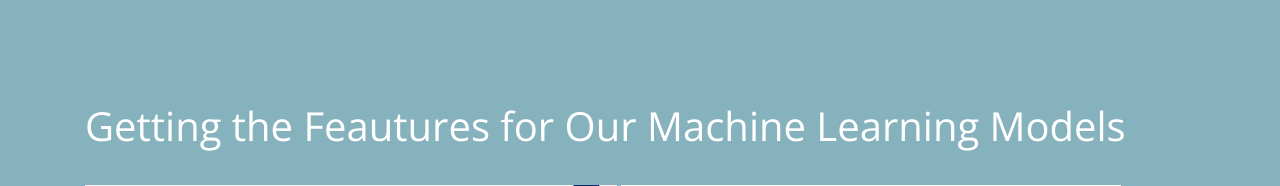
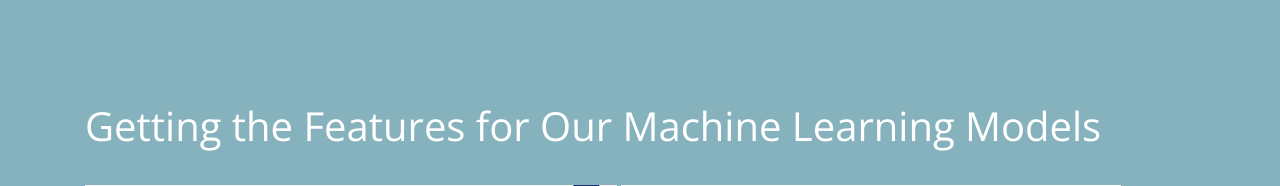
Before and after one commit to vtyeh/machine-learning-house-predictions, a Flask app: page /priceForm in a window 1280 px wide. Shown: the part 997-1183 px from the top of the page. Run offline with Flask 2, Linux system fonts and the light colour scheme; parts of the project's set-up code (start-up, migrations or seed data) failed here and were passed over; some libraries are stand-ins or nearby versions.

Commit message:
finishing touches

```diff
--- a/templates/index1.html
+++ b/templates/index1.html
@@ -122,7 +122,7 @@
     </section>
     <section id="tableauSection">
       <div class="container">
-      <h1>Getting the Feautures for Our Machine Learning Models</h1>
+      <h1>Getting the Features for Our Machine Learning Models</h1>
         <hr>
         <img src="../static/img/feature_correlation2.png" width="532px" height="auto">
         <img src="../static/img/feature_correlation1.png" width="500px" height="auto">
```
Also changed, not shown: 1 other file.
